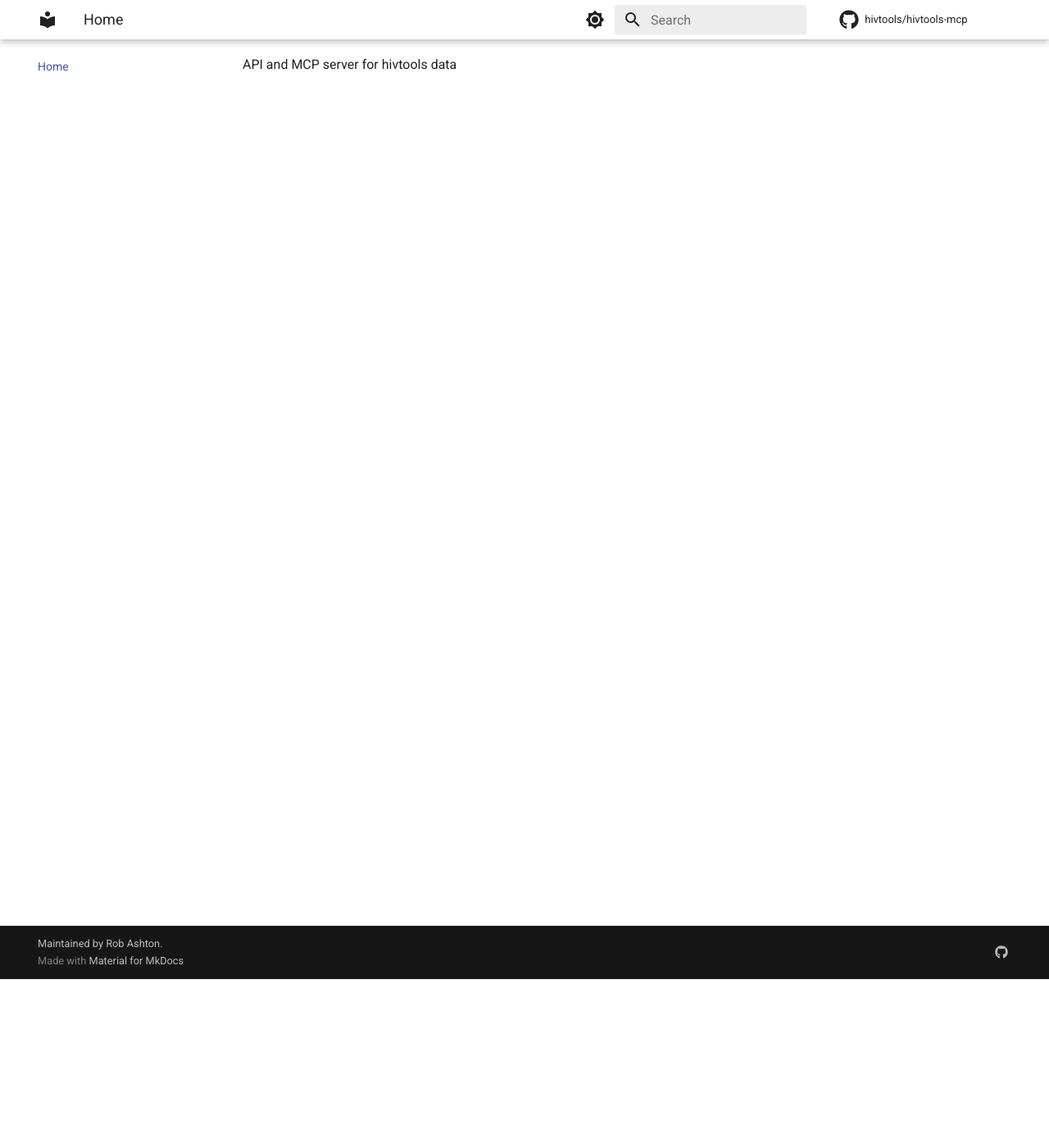
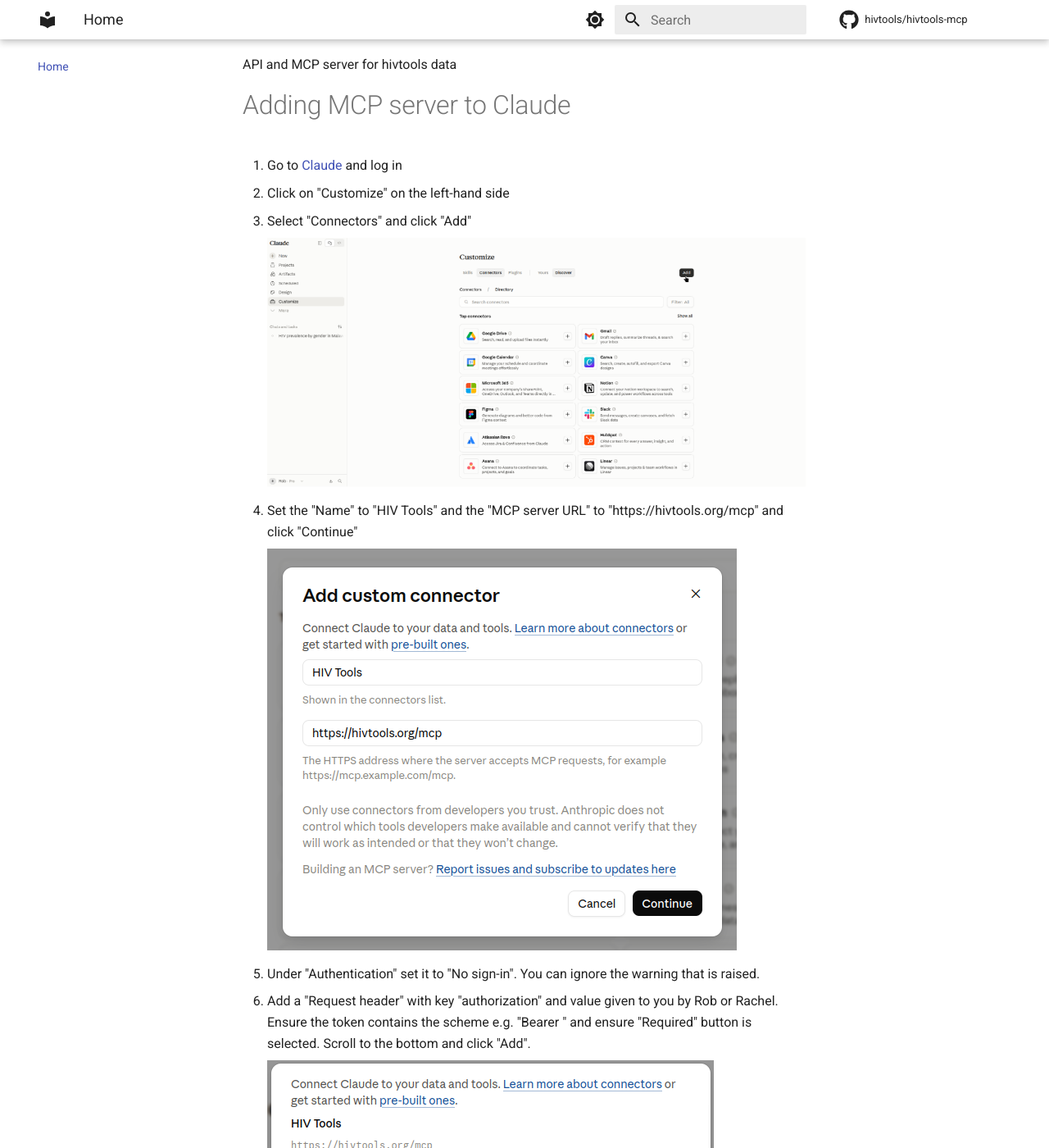
Before and after one commit to hivtools/hivtools-mcp, an MkDocs documentation site: the page built from docs/index.md, in a window 1280 px wide and 1400 px high, scrolled down 206 px. Shown: the whole window at 82% size. Built offline with MkDocs 1.6.1 and Material for MkDocs 9.7.7, drawn with Linux system fonts in a browser that asks for light colours; comment, search, counter and statistics services are not loaded; some of the changed text lies outside the part shown; grey boxes are pictures that could not be loaded.

Commit message:
Add docs about how to add the connector

```diff
--- a/docs/index.md
+++ b/docs/index.md
@@ -6,3 +6,25 @@
 [![License](https://img.shields.io/github/license/hivtools/hivtools-mcp)](https://img.shields.io/github/license/hivtools/hivtools-mcp)
 
 API and MCP server for hivtools data
+
+
+# Adding MCP server to Claude
+
+1. Go to [Claude](https://claude.ai) and log in
+1. Click on "Customize" on the left-hand side
+1. Select "Connectors" and click "Add"
+
+    ![Add connector](assets/add-connector.png)
+
+1. Set the "Name" to "HIV Tools" and the "MCP server URL" to "https://hivtools.org/mcp" and click "Continue"
+
+    ![Add custom connector](assets/add-custom-connector.png)
+
+1. Under "Authentication" set it to "No sign-in". You can ignore the warning that is raised.
+1. Add a "Request header" with key "authorization" and value given to you by Rob or Rachel. Ensure the token contains the scheme e.g. "Bearer <token>" and ensure "Required" button is selected. Scroll to the bottom and click "Add".
+
+    ![Add API key header](assets/add-api-key.png)
+
+1. Click "Connect"
+1. You should see a list of tools "Get Hiv Data" and "Search Hiv Metadata". Give your AI approval to use these tools by changing the drop-down from "Needs approval" to "Always allow".
+1. You can now start a chat and use the tools
--- a/pyproject.toml
+++ b/pyproject.toml
@@ -1,6 +1,6 @@
 [project]
 name = "hivtools-mcp"
-version = "0.3.3"
+version = "0.3.4"
 description = "API and MCP server for hivtools data"
 authors = [{ name = "Rob Ashton", email = "robertashton94@gmail.com" }]
 readme = "README.md"
```
Also changed, not shown: docs/assets/add-api-key.png (added), docs/assets/add-connector.png (added), docs/assets/add-custom-connector.png (added), 1 other file.
